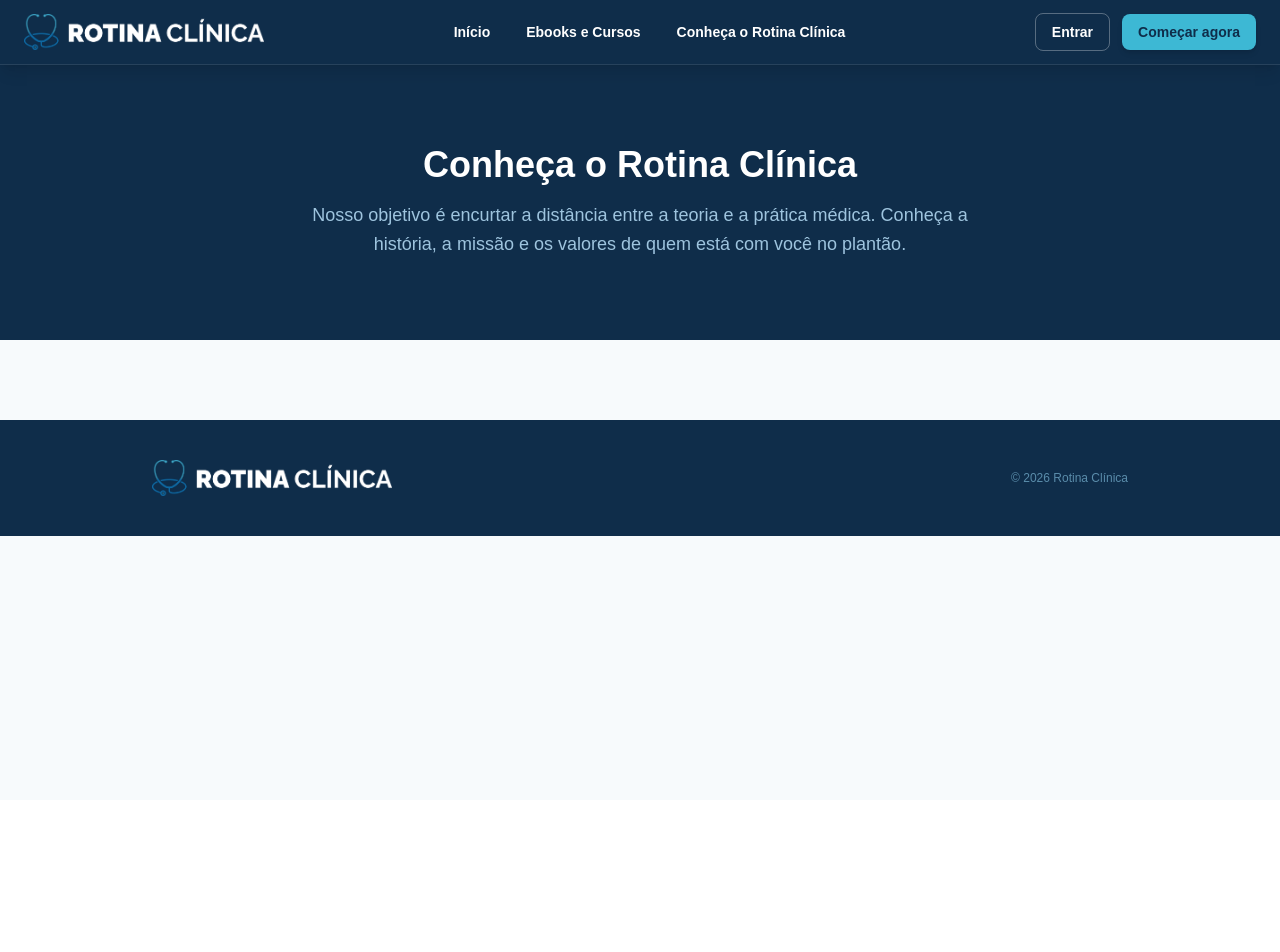
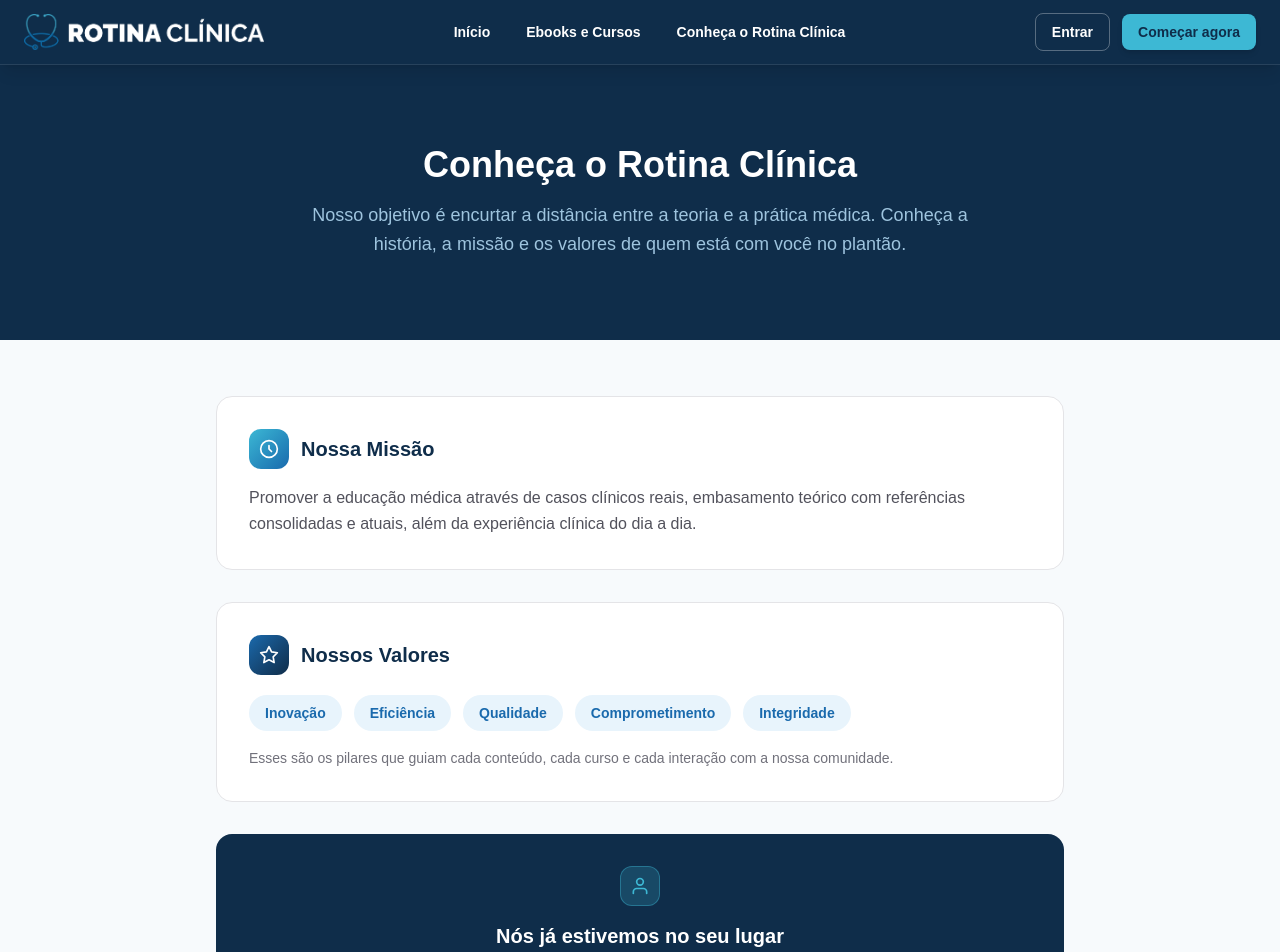
Before and after one commit to rotinaclinica/RotinaClinica, a Next.js app in the folder plataforma/: page /conheca in a window 1280 px wide. Shown: the top 952 px of the page. Before the commit the page ends 800 px from the top, so only its background shows below. Built offline with nearby package versions, Linux system fonts and the light colour scheme.

Commit message:
Conheca: adiciona missão, valores e mensagem de conexão com aluno
Co-Authored-By: Claude Sonnet 4.6 <noreply@anthropic.com>

```diff
--- a/plataforma/app/conheca/page.tsx
+++ b/plataforma/app/conheca/page.tsx
@@ -1,11 +1,12 @@
 import Navbar from "@/app/components/Navbar";
 import { Logo } from "@/app/components/Navbar";
-import Link from "next/link";
 
 export default function ConhecaPage() {
   return (
     <main className="min-h-screen bg-[#f7fafc]">
       <Navbar />
+
+      {/* Hero */}
       <section className="bg-[#0f2d4a] py-20 px-6 text-center">
         <div className="max-w-2xl mx-auto">
           <h1 className="text-4xl font-extrabold text-white mb-4">Conheça o Rotina Clínica</h1>
@@ -14,7 +15,57 @@ export default function ConhecaPage() {
           </p>
         </div>
       </section>
-      <footer className="bg-[#0f2d4a] text-white mt-20">
+
+      <div className="max-w-4xl mx-auto px-6 py-14 space-y-8">
+
+        {/* Missão */}
+        <div className="bg-white rounded-2xl border border-zinc-200 p-8">
+          <div className="flex items-center gap-3 mb-4">
+            <div className="w-10 h-10 rounded-xl bg-gradient-to-br from-[#3db8d4] to-[#1a6aad] flex items-center justify-center flex-shrink-0">
+              <svg width="20" height="20" viewBox="0 0 24 24" fill="none" stroke="white" strokeWidth="2" strokeLinecap="round" strokeLinejoin="round"><circle cx="12" cy="12" r="10"/><path d="M12 8v4l3 3"/></svg>
+            </div>
+            <h2 className="text-xl font-extrabold text-[#0f2d4a]">Nossa Missão</h2>
+          </div>
+          <p className="text-zinc-600 leading-relaxed">
+            Promover a educação médica através de casos clínicos reais, embasamento teórico com referências consolidadas e atuais, além da experiência clínica do dia a dia.
+          </p>
+        </div>
+
+        {/* Valores */}
+        <div className="bg-white rounded-2xl border border-zinc-200 p-8">
+          <div className="flex items-center gap-3 mb-5">
+            <div className="w-10 h-10 rounded-xl bg-gradient-to-br from-[#1a6aad] to-[#0f2d4a] flex items-center justify-center flex-shrink-0">
+              <svg width="20" height="20" viewBox="0 0 24 24" fill="none" stroke="white" strokeWidth="2" strokeLinecap="round" strokeLinejoin="round"><path d="M12 2l3.09 6.26L22 9.27l-5 4.87 1.18 6.88L12 17.77l-6.18 3.25L7 14.14 2 9.27l6.91-1.01L12 2z"/></svg>
+            </div>
+            <h2 className="text-xl font-extrabold text-[#0f2d4a]">Nossos Valores</h2>
+          </div>
+          <div className="flex flex-wrap gap-3">
+            {["Inovação","Eficiência","Qualidade","Comprometimento","Integridade"].map((v) => (
+              <span key={v} className="bg-[#e8f4fc] text-[#1a6aad] text-sm font-semibold px-4 py-2 rounded-full">
+                {v}
+              </span>
+            ))}
+          </div>
+          <p className="text-zinc-500 text-sm mt-4 leading-relaxed">
+            Esses são os pilares que guiam cada conteúdo, cada curso e cada interação com a nossa comunidade.
+          </p>
+        </div>
+
+        {/* Conexão com o aluno */}
+        <div className="bg-[#0f2d4a] rounded-2xl p-8 text-center">
+          <div className="w-10 h-10 rounded-xl bg-[#3db8d4]/20 border border-[#3db8d4]/40 flex items-center justify-center mx-auto mb-4">
+            <svg width="20" height="20" viewBox="0 0 24 24" fill="none" stroke="#3db8d4" strokeWidth="2" strokeLinecap="round" strokeLinejoin="round"><path d="M20 21v-2a4 4 0 0 0-4-4H8a4 4 0 0 0-4 4v2"/><circle cx="12" cy="7" r="4"/></svg>
+          </div>
+          <h2 className="text-xl font-extrabold text-white mb-3">Nós já estivemos no seu lugar</h2>
+          <p className="text-[#9ec4de] leading-relaxed max-w-xl mx-auto">
+            Sabemos exatamente quais dúvidas e dificuldades fazem parte da sua rotina. Conte com a gente para te ajudar nessa!
+          </p>
+        </div>
+
+      </div>
+
+      {/* Footer */}
+      <footer className="bg-[#0f2d4a] text-white mt-6">
         <div className="max-w-5xl mx-auto px-6 py-10 flex items-center justify-between">
           <Logo variant="light" />
           <p className="text-xs text-[#5a8caa]">© {new Date().getFullYear()} Rotina Clínica</p>
```
